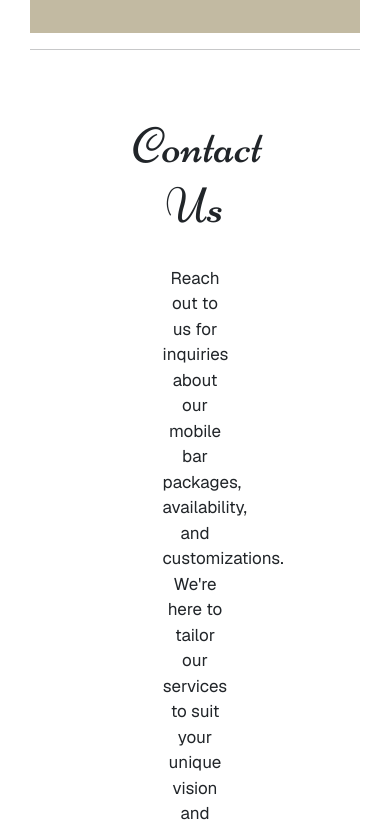
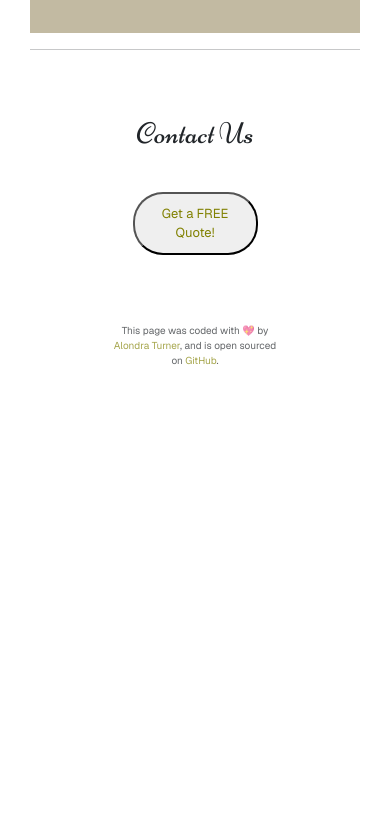
Before and after one commit to AlondraHackerBae/Another-Dirty-Glass, a plain HTML site: page index.html in a window 390 px wide. Shown: the part 1768-2599 px from the top of the page. After the commit the page ends 2166 px from the top, so only its background shows below. Drawn offline with nearby package versions, Linux system fonts and the light colour scheme.

Commit message:
added responsiveness to contact section

```diff
--- a/src/styles.css
+++ b/src/styles.css
@@ -182,4 +182,25 @@ button:hover {
   .package-p {
     display: none;
   }
+  #contact {
+    font-size: 30px;
+  }
+  .contact-p {
+    display: none;
+  }
+  button {
+    border-radius: 30px;
+    padding: 10px 20px;
+    margin-top: 40px;
+    display: block;
+    font-size: 13px;
+    margin-bottom {
+
+    }
+  }
+  footer {
+
+    padding: 0;
+    font-size: 10px;
+  }
 }
```
